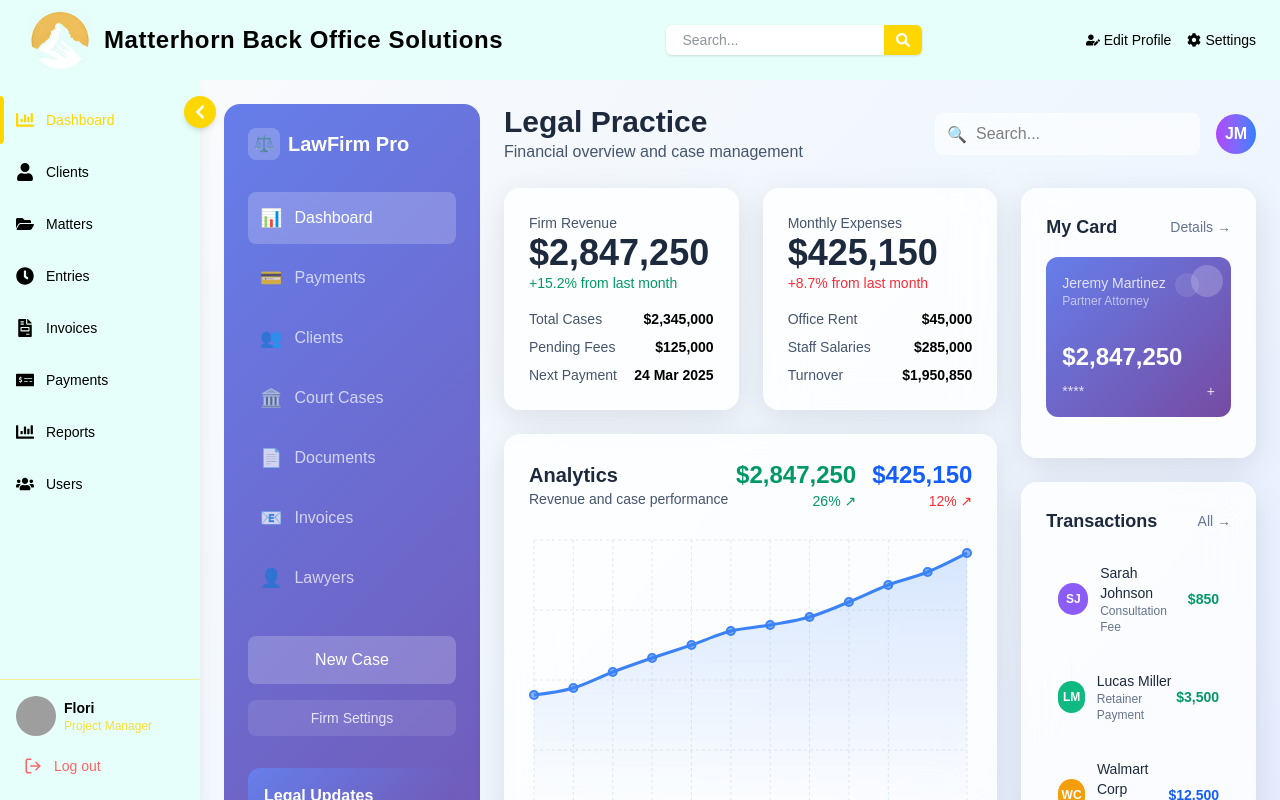
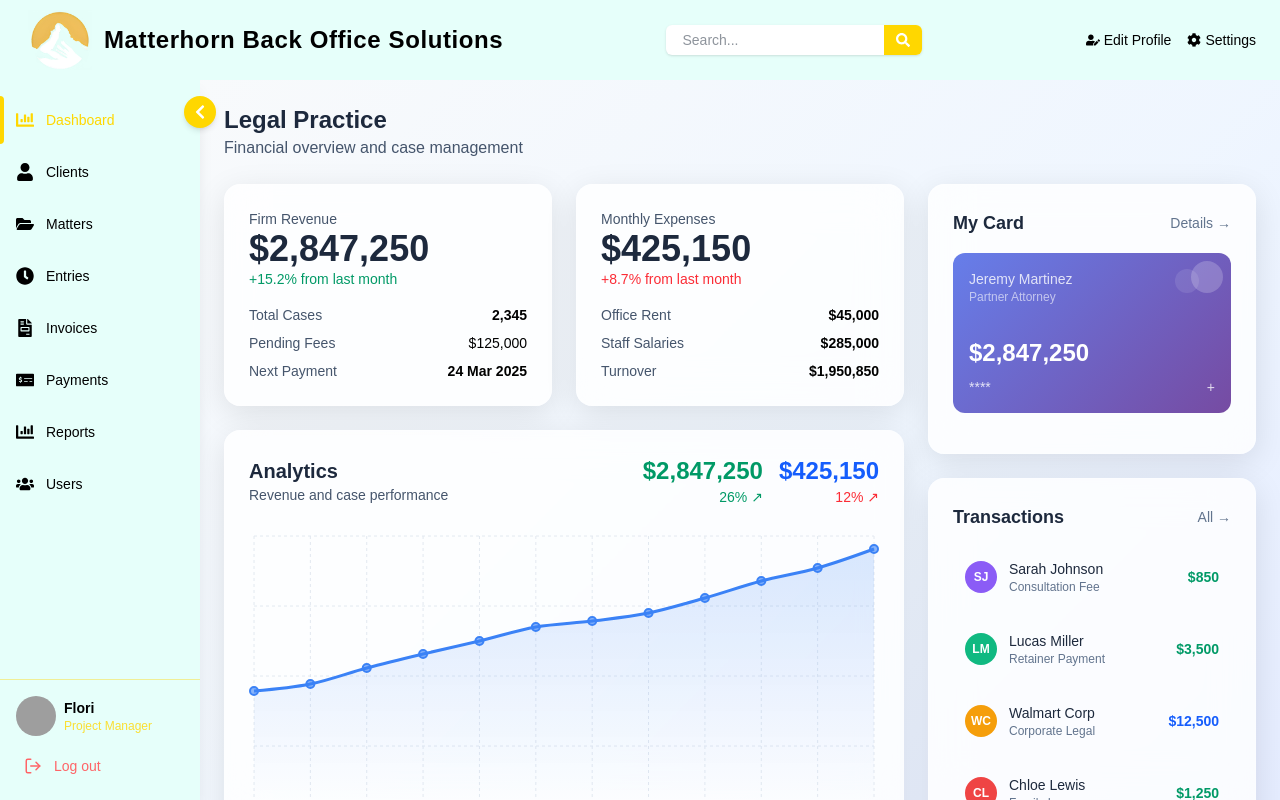
Before and after one commit to 64SquaresApexLLP/matterhorn, a React (Vite) app: page /dashboard in a window 1280 px wide. Built offline with nearby package versions, Linux system fonts and the light colour scheme; grey boxes are pictures that could not be loaded; a web font is replaced by a local one.

Commit message:
Changed Design

```diff
--- a/src/pages/Dashboard.jsx
+++ b/src/pages/Dashboard.jsx
@@ -105,74 +105,14 @@ const LegalDashboard = () => {
       `}</style>
 
       <div className="flex min-h-screen">
-        {/* Sidebar */}
-        <div className="w-64 sidebar rounded-2xl p-6 mr-6">
-          <div className="text-white mb-8">
-            <div className="flex items-center space-x-2 mb-6">
-              <div className="w-8 h-8 bg-white/20 rounded-lg flex items-center justify-center">
-                <span className="text-white font-bold">⚖️</span>
-              </div>
-              <span className="text-xl font-bold">LawFirm Pro</span>
-            </div>
-          </div>
-
-          <nav className="space-y-2 mb-8">
-            {[
-              { icon: '📊', label: 'Dashboard', active: true },
-              { icon: '💳', label: 'Payments' },
-              { icon: '👥', label: 'Clients' },
-              { icon: '🏛️', label: 'Court Cases' },
-              { icon: '📄', label: 'Documents' },
-              { icon: '📧', label: 'Invoices' },
-              { icon: '👤', label: 'Lawyers' }
-            ].map((item, i) => (
-              <div key={i} className={`flex items-center space-x-3 p-3 rounded-lg cursor-pointer transition-all ${
-                item.active ? 'bg-white/20 text-white' : 'text-white/70 hover:bg-white/10 hover:text-white'
-              }`}>
-                <span className="text-lg">{item.icon}</span>
-                <span className="font-medium">{item.label}</span>
-              </div>
-            ))}
-          </nav>
-
-          <button className="w-full bg-white/20 hover:bg-white/30 text-white py-3 px-4 rounded-lg font-medium transition-all mb-4">
-            New Case
-          </button>
-
-          <button className="w-full bg-white/10 hover:bg-white/20 text-white/80 py-2 px-4 rounded-lg text-sm transition-all">
-            Firm Settings
-          </button>
-
-          <div className="mt-8 purple-gradient p-4 rounded-xl text-white">
-            <h4 className="font-bold mb-2">Legal Updates</h4>
-            <p className="text-sm text-white/90 mb-3">Stay updated with latest legal precedents</p>
-            <button className="bg-white/20 hover:bg-white/30 px-3 py-1 rounded-lg text-xs font-medium transition-all">
-              Get Pro Plan
-            </button>
-          </div>
-        </div>
-
         {/* Main Content */}
         <div className="flex-1">
           <div className="max-w-7xl mx-auto space-y-6">
             {/* Header */}
             <div className={`flex justify-between items-center ${animationTrigger ? 'animate-fade-in' : ''}`}>
               <div>
-                <h1 className="text-3xl font-bold text-slate-800">Legal Practice</h1>
+                <h1 className="text-2xl font-semibold text-slate-800">Legal Practice</h1>
                 <p className="text-slate-600">Financial overview and case management</p>
-              </div>
-              <div className="flex items-center space-x-4">
-                <div className="relative">
-                  <input
-                    type="text"
-                    placeholder="Search..."
-                    className="pl-10 pr-4 py-2 bg-white/60 backdrop-blur-sm rounded-lg border border-white/20 focus:outline-none focus:ring-2 focus:ring-blue-500"
-                  />
-                  <span className="absolute left-3 top-2.5 text-slate-400">🔍</span>
-                </div>
-                <div className="w-10 h-10 bg-gradient-to-r from-purple-500 to-blue-500 rounded-full flex items-center justify-center text-white font-semibold cursor-pointer">
-                  JM
-                </div>
               </div>
             </div>
 
@@ -190,11 +130,11 @@ const LegalDashboard = () => {
                     <div className="space-y-2 text-sm">
                       <div className="flex justify-between">
                         <span className="text-slate-600">Total Cases</span>
-                        <span className="font-semibold">$2,345,000</span>
+                        <span className="font-semibold">2,345</span>
                       </div>
                       <div className="flex justify-between">
                         <span className="text-slate-600">Pending Fees</span>
-                        <span className="font-semibold">$125,000</span>
+                        <span className="text-md">$125,000</span>
                       </div>
                       <div className="flex justify-between">
                         <span className="text-slate-600">Next Payment</span>
```
